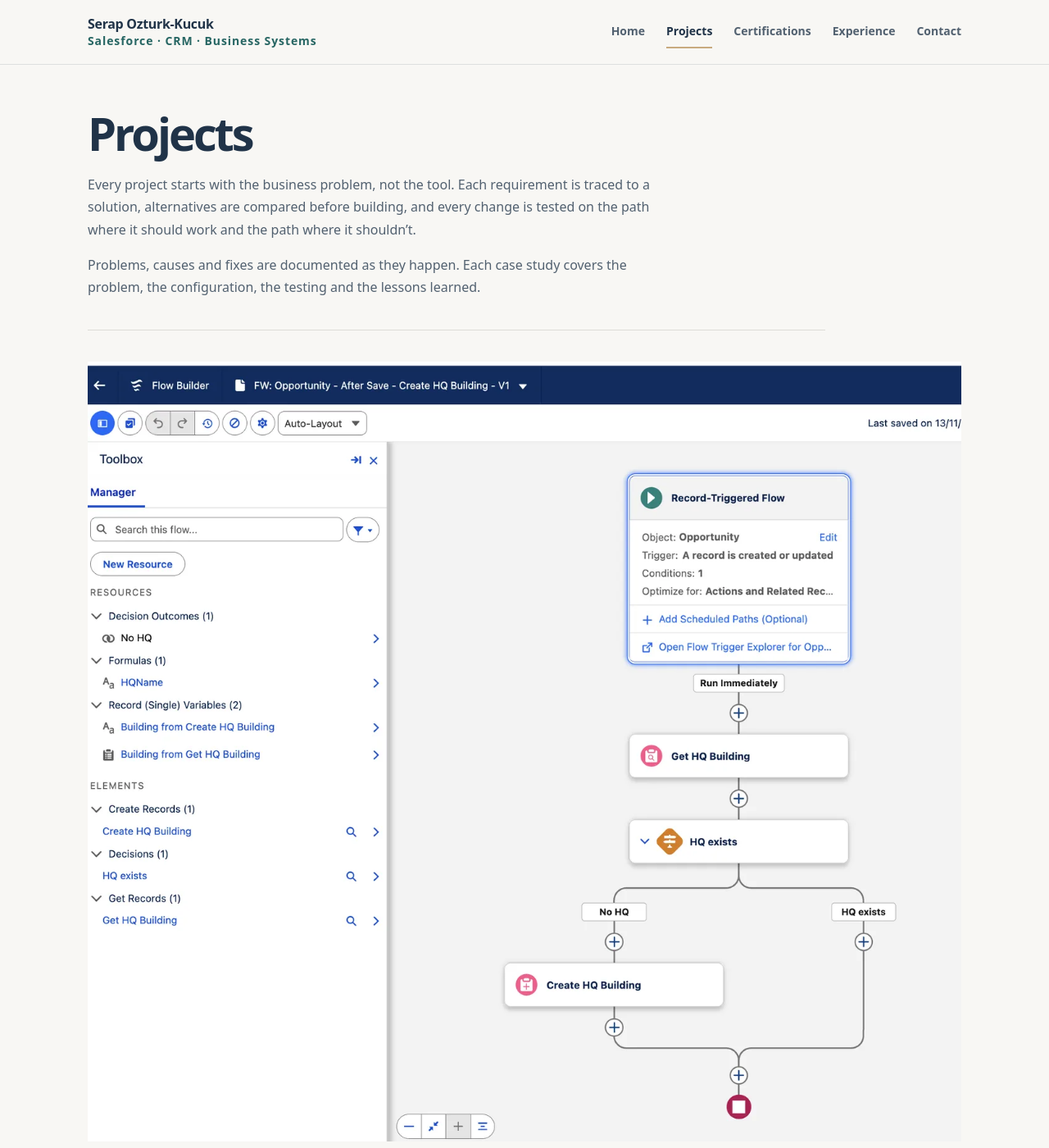
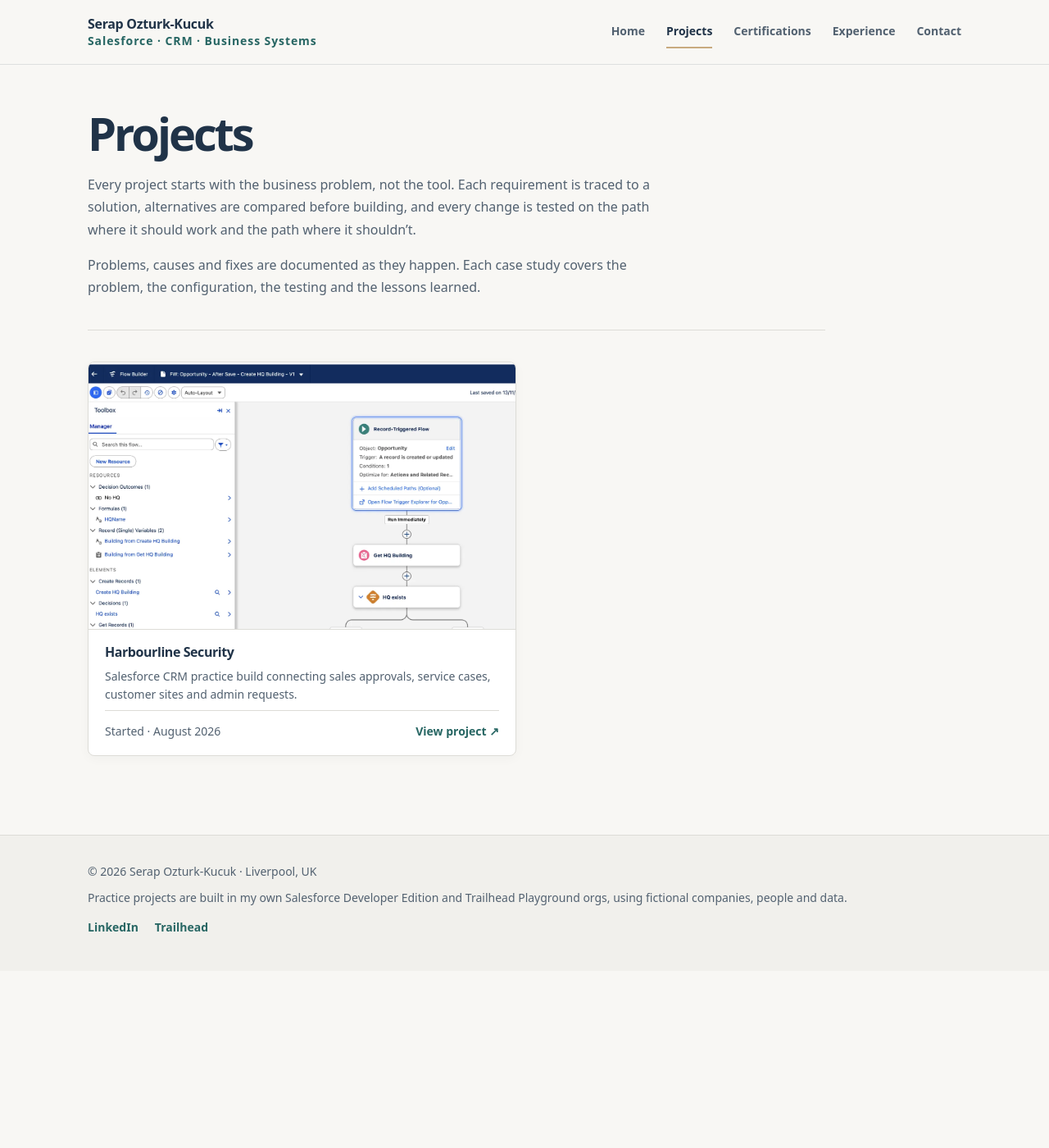
Before and after one commit to serapozturkkucuk/serapozturkkucuk.github.io, a Jekyll site: the page built from projects/index.html, in a window 1280 px wide and 1400 px high. Shown: the whole window at 82% size. Built offline with Jekyll 4.4.1, drawn with Linux system fonts in a browser that asks for light colours.

Commit message:
Style elegant responsive grid of project cover cards

```diff
--- a/assets/css/style.css
+++ b/assets/css/style.css
@@ -384,3 +384,75 @@ main.wrap:has(.experience-head) > .block { justify-self: start; }
   .home-skill-grid { grid-template-columns: minmax(0, 1fr); }
   .home-skill-grid li + li { border-left: none; border-top: 1px solid var(--line); }
 }
+
+/* Projects: reusable cover-first case-study gallery */
+.project-gallery {
+  display: grid;
+  grid-template-columns: repeat(2, minmax(0, 1fr));
+  gap: 20px;
+  align-items: stretch;
+}
+.project-tile {
+  display: flex;
+  flex-direction: column;
+  min-width: 0;
+  background: var(--surface);
+  color: var(--ink);
+  border: 1px solid var(--line);
+  border-radius: 8px;
+  overflow: hidden;
+  text-decoration: none;
+  box-shadow: 0 3px 14px rgba(29,48,65,.035);
+  transition: border-color .15s ease, transform .15s ease;
+}
+a.project-tile:hover {
+  color: var(--ink);
+  border-color: var(--teal);
+  transform: translateY(-2px);
+}
+.project-tile-media {
+  aspect-ratio: 16/10;
+  width: 100%;
+  overflow: hidden;
+  background: #edf1f0;
+  border-bottom: 1px solid var(--line);
+}
+.project-tile-media img {
+  display: block;
+  width: 100%;
+  height: 100%;
+  object-fit: cover;
+  object-position: left top;
+}
+.project-tile-body {
+  flex: 1;
+  display: flex;
+  flex-direction: column;
+  align-items: flex-start;
+  gap: 9px;
+  padding: 18px 20px 17px;
+}
+.project-tile-body h3 { font-size: var(--fs-body); font-weight: 750; }
+.project-tile-body p { color: var(--ink-soft); font-size: var(--fs-small); line-height: 1.55; }
+.project-tile-footer {
+  margin-top: auto;
+  padding-top: 13px;
+  width: 100%;
+  display: flex;
+  align-items: center;
+  justify-content: space-between;
+  gap: 12px;
+  border-top: 1px solid var(--line);
+  font-size: var(--fs-small);
+}
+.project-tile-date { color: var(--ink-soft); font-size: var(--fs-small); }
+.project-tile-link { color: var(--teal-ink); font-weight: 700; white-space: nowrap; }
+.project-tile-empty { display: grid; place-items: center; color: var(--ink-soft); }
+.project-tile-planned { border-style: dashed; }
+@media (max-width: 700px) {
+  .project-gallery { grid-template-columns: minmax(0, 1fr); gap: 14px; }
+}
+@media (prefers-reduced-motion: reduce) {
+  .project-tile { transition: none; }
+  a.project-tile:hover { transform: none; }
+}
```
